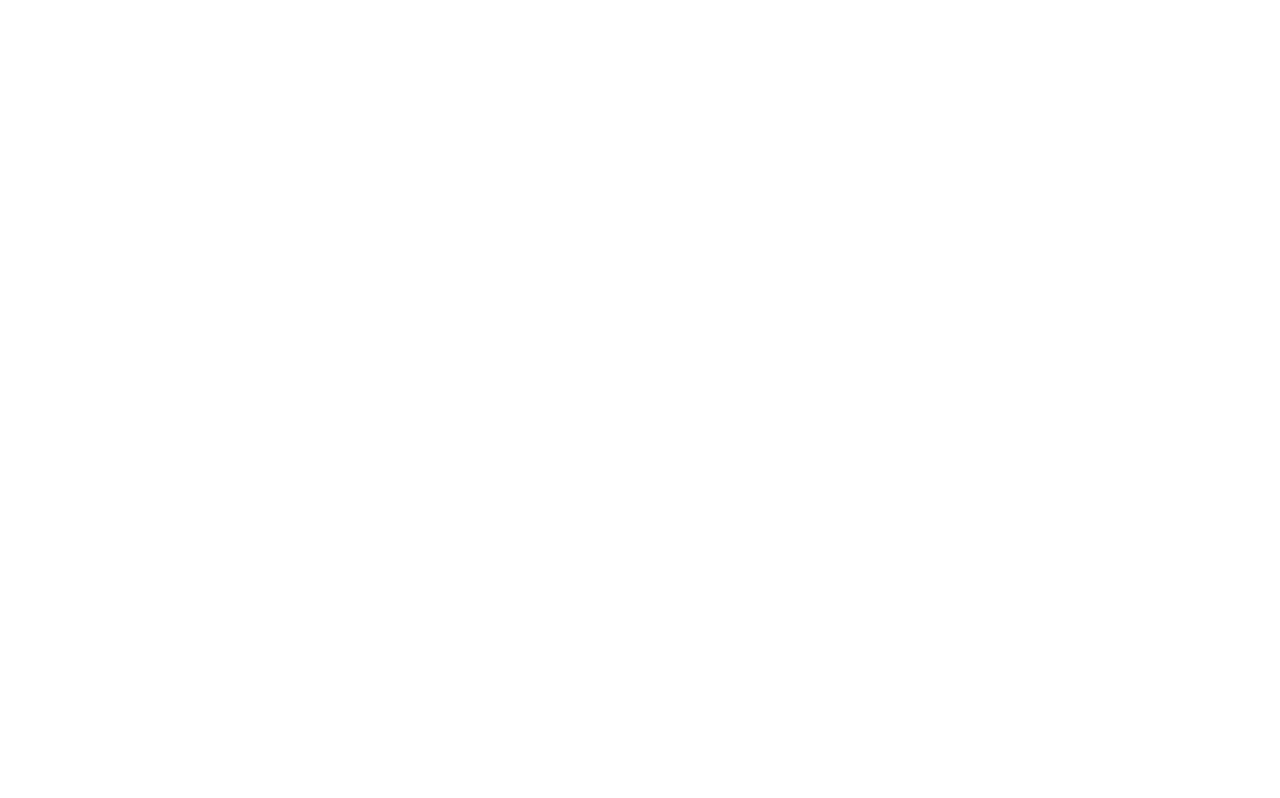
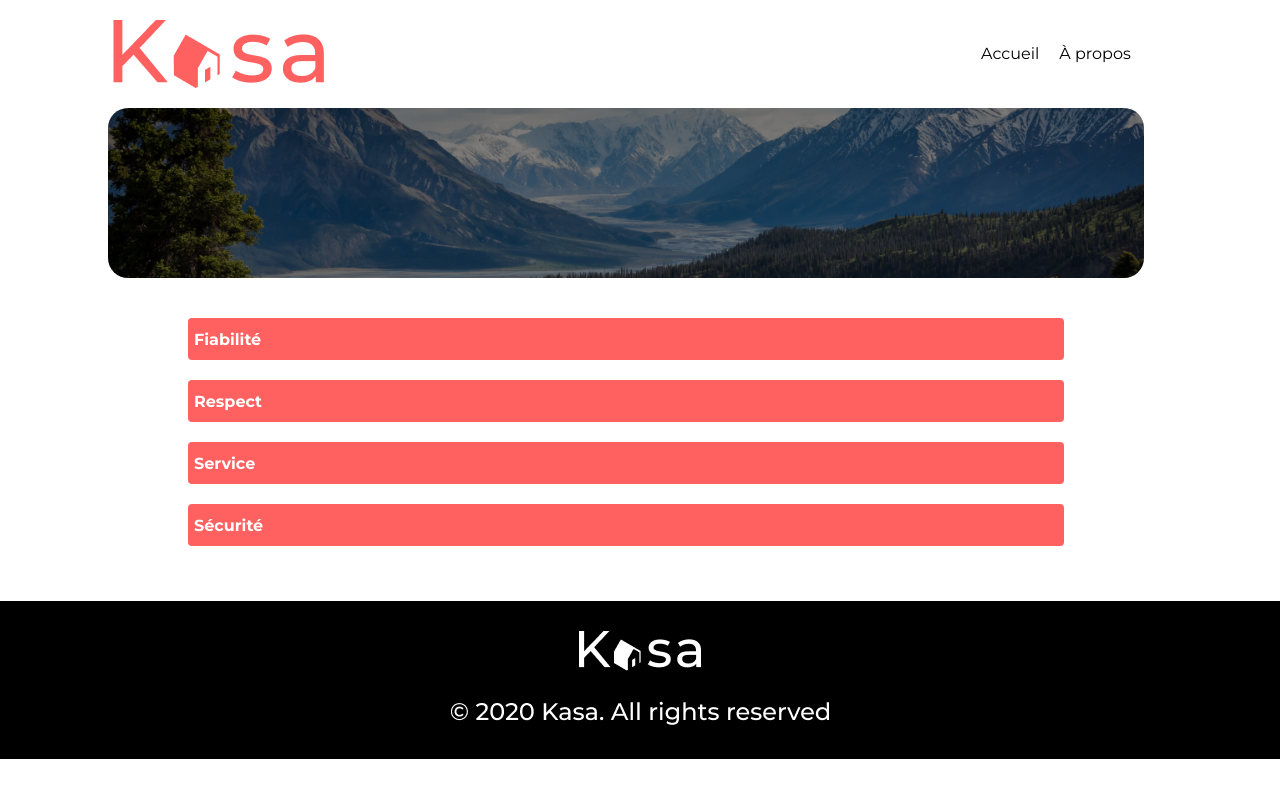
Before and after one commit to D-Fariello/Projet7-OC, a React (Vite) app in the folder Kasa-projet7/: page /Apropos in a window 1280 px wide. Built offline with nearby package versions, Linux system fonts and the light colour scheme.

Commit message:
feat: Created the Apropos page with basic content structure and initial styles

```diff
--- a/Kasa-projet7/src/components/Header.jsx
+++ b/Kasa-projet7/src/components/Header.jsx
@@ -15,7 +15,7 @@ const Header = () => {
                     Accueil
                 </NavLink>
                 <NavLink
-                    to="/a-propos"
+                    to="/Apropos"
                     className="nav-link"
                 >
                     À propos
--- /dev/null
+++ b/Kasa-projet7/src/components/IntroCard.jsx
@@ -0,0 +1,11 @@
+import React from 'react';
+
+const IntroCard = () => {
+    return (
+        <div className="entry-card">
+            <img src="/images/entry-card-img2.png" alt="Snowy mountain" className="entry-card-img2"/>
+        </div>
+    );
+};
+
+export default IntroCard;
--- a/Kasa-projet7/src/pages/Apropos.jsx
+++ b/Kasa-projet7/src/pages/Apropos.jsx
@@ -1,11 +1,35 @@
-import React from 'react';
+import React from "react";
+import Header from "../components/Header";
+import Footer from "../components/Footer";
+import IntroCard from "../components/IntroCard";
 
 const Apropos = () => {
-    return (
-        <div>
+  return (
+    <>
+      <Header />
+      <main>
+        <div className="entry-card-container">
+          <IntroCard />
+        </div>
+        <div className="a-propos-cards-container">
+          <div className="a-propos-cards">
+            <p>Fiabilité</p>
+          </div>
+          <div className="a-propos-cards">
+            <p>Respect</p>
+          </div>
+          <div className="a-propos-cards">
+            <p>Service</p>
+          </div>
+          <div className="a-propos-cards">
+            <p>Sécurité</p>
+          </div>
+        </div>
+      </main>
 
-        </div>
-    );
+      <Footer />
+    </>
+  );
 };
 
 export default Apropos;
--- /dev/null
+++ b/Kasa-projet7/src/style/SASS/apropos.scss
@@ -0,0 +1,77 @@
+// Variables
+
+$card-background-color: #FF6060;
+$main-font-family: "Montserrat";
+$main-font-weight: 700;
+$text-color: white;
+$main-backgroung-color: #F6F6F6;
+
+
+// Mixin Definition
+
+@mixin dropdown-cards-style{
+font-family: $main-font-family;
+background-color: $card-background-color;
+}
+
+@mixin font-style {
+    font-family: $main-font-family;
+    font-weight: $main-font-weight;
+    color: $text-color;
+}
+
+// Mixin Application Desktop
+
+main {
+
+.entry-card-container {
+    display: flex;
+    align-items: center;
+    justify-content: center;
+    width: 100%;
+    border-radius: 10px;
+    height: 170px;
+    margin-bottom: 10px;
+
+    .entry-card {
+        display: flex;
+        align-items: center;
+        justify-content: center;
+        width: 90%;
+        border-radius: 10px;
+        height: 170px;
+    }
+
+    .entry-card-img2 {
+        width: 100%;
+        border-radius: 20px;
+        height: 170px;
+        object-fit: cover;
+        opacity: 100%;
+        filter: brightness(0.5);
+    }
+
+}
+
+.a-propos-cards-container {
+    display: flex;
+    flex-direction: column;
+    justify-content: center;
+    align-items: center;
+    width: 100%;
+    padding: 20px;
+
+    .a-propos-cards{
+        @include dropdown-cards-style;
+        @include font-style;
+        display: flex;
+        align-items: center;
+        width: 75%;
+        border-radius: 4px;
+        height: 30px;
+        margin: 10px;
+        padding: 6px;
+    }
+}
+
+}
--- a/Kasa-projet7/src/style/SASS/main.scss
+++ b/Kasa-projet7/src/style/SASS/main.scss
@@ -1,7 +1,8 @@
 @import 'header';
 @import 'footer';
 @import 'profileCards';
-@import 'errorStyle';
+@import 'errorstyle';
+@import 'apropos';
 
 body {
     margin: 0;
```
Also changed, not shown: Kasa-projet7/public/images/entry-card-img2.png (added).
